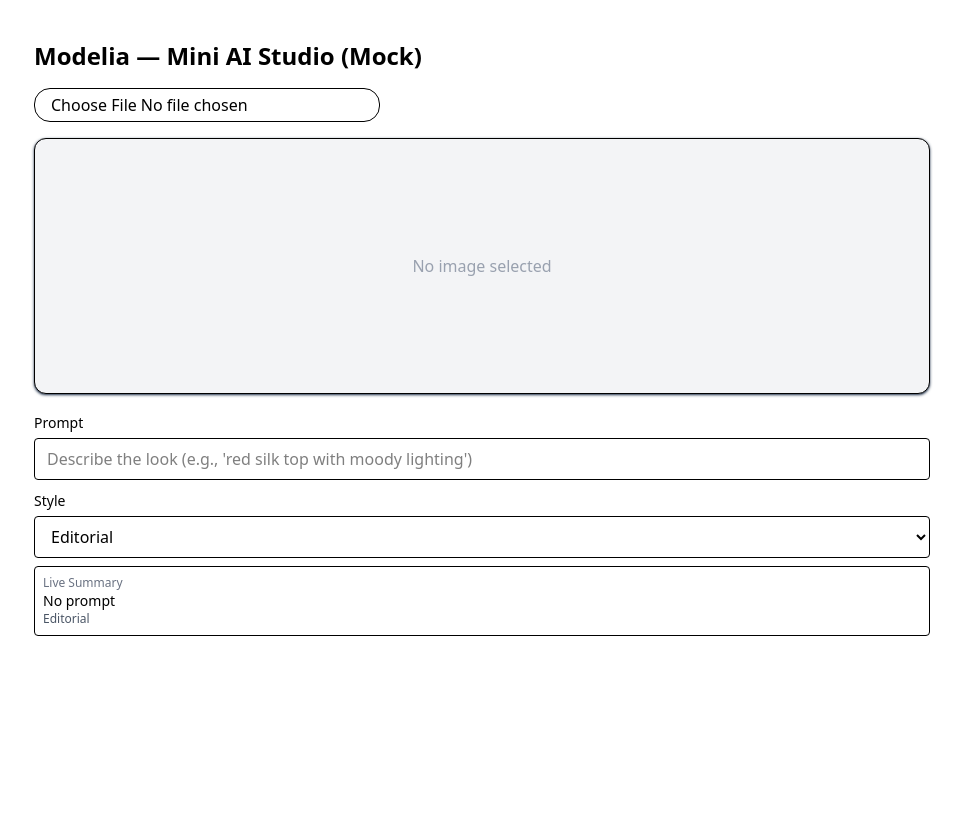
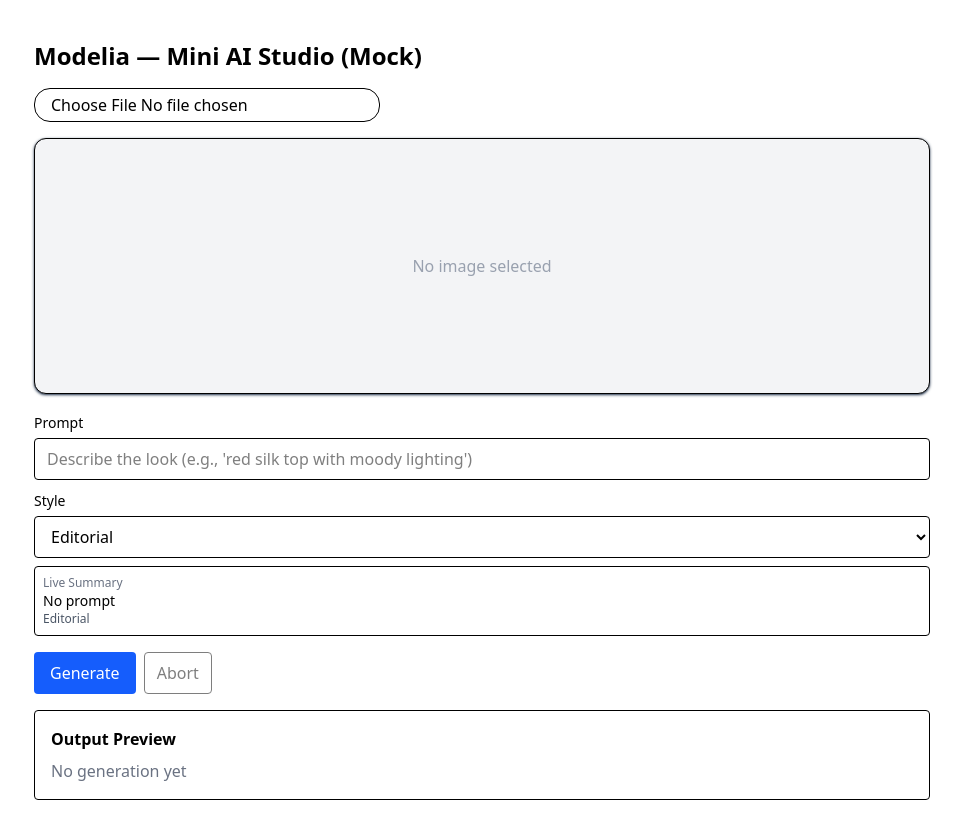
Before and after one commit to Gokuldev23/modelia-studio, a React (Vite) app: page / in a window 1280 px wide. Shown: the whole page, without its empty margins (158-1121 px from the left). Before the commit the page ends 800 px from the top, so only its background shows below. Built offline with nearby package versions, Linux system fonts and the light colour scheme.

Commit message:
feat: Generating image using prompt via Mock Api has been done

```diff
--- a/src/App.tsx
+++ b/src/App.tsx
@@ -1,21 +1,29 @@
 import { useState } from "react";
-import type { StyleOption } from "./js/types";
+import type { Generation, StyleOption } from "./js/types";
+import { useImgGeneration } from "./hooks/useImgGeneration"
 import UploadPreview from "./components/UploadPreview"
 import PromptStyleForm from "./components/PromptStyleForm";
+import GenerateBtn from "./components/GenerateBtn";
+import GeneratedOutput from "./components/GeneratedOutput";
 
 
 type PromptFormType = {
-  prompt:string,
-  style:StyleOption
+  prompt: string,
+  style: StyleOption
 }
 
 
 function App() {
+
   const [imageDataUrl, setImageDataUrl] = useState<string | null>(null);
 
-  const [promptForm,setPromptForm] = useState<PromptFormType>({
-    prompt:'',
-    style:'Editorial'
+  const { generate, loading, error, abort, attempt } = useImgGeneration();
+
+  const [currentGeneration, setCurrentGeneration] = useState<Generation | null>(null);
+
+  const [promptForm, setPromptForm] = useState<PromptFormType>({
+    prompt: '',
+    style: 'Editorial'
   })
 
   const handleSetPromptForm = (key: keyof PromptFormType, value: string) => {
@@ -25,19 +33,46 @@ function App() {
     }))
   }
 
+  const handleGenerate = async () => {
+    if (!imageDataUrl) {
+      alert('Upload an image first');
+      return;
+    }
+    try {
+      const gen = await generate({ imageDataUrl, prompt:promptForm.prompt, style:promptForm.style });
+      setCurrentGeneration(gen);
+    } catch (err: unknown) {
+      if (
+        err &&
+        typeof err === "object" &&
+        "name" in err &&
+        (err as { name?: string }).name === "AbortError"
+      )
+        console.error('Generation failed', err);
+    }
+  };
+
   return (
     <div className="max-w-4xl mx-auto lg:py-10 md:py-5 py-3">
       <header>
         <h1 className="text-2xl font-bold">Modelia — Mini AI Studio (Mock)</h1>
       </header>
       <main>
-          <UploadPreview onImageReady={setImageDataUrl} currentImage={imageDataUrl}/>
+        <UploadPreview onImageReady={setImageDataUrl} currentImage={imageDataUrl} />
         <PromptStyleForm
           prompt={promptForm.prompt}
           style={promptForm.style}
           setPrompt={(val) => handleSetPromptForm("prompt", val)}
           setStyle={(val) => handleSetPromptForm("style", val)}
         />
+        <GenerateBtn
+          onGenerate={handleGenerate}
+          loading={loading}
+          error={error}
+          onAbort={abort}
+          attempt={attempt}
+        />
+        <GeneratedOutput currentGeneration={currentGeneration}/>
       </main>
     </div>
   )
--- /dev/null
+++ b/src/apis/imgGenApi.ts
@@ -0,0 +1,41 @@
+import type { Generation, Payload } from "../js/types";
+
+
+
+
+
+export async function imageGenApi(req: Payload): Promise<Generation> {
+  const { imageDataUrl, prompt, style, signal } = req;
+
+  const delay = (ms: number) =>
+    new Promise<void>((resolve, reject) => {
+      const id = setTimeout(resolve, ms);
+      if (signal) {
+        signal.addEventListener(
+          "abort",
+          () => {
+            clearTimeout(id);
+            reject(new DOMException("Aborted", "AbortError"));
+          },
+          { once: true }
+        );
+      }
+    });
+
+  await delay(1000 + Math.floor(Math.random() * 1000));
+
+  if (Math.random() < 0.5) {
+    console.log("Error in Randomness");
+    throw new Error("Model overloaded");
+  }
+
+  const result: Generation = {
+    id: crypto.randomUUID(),
+    imageUrl: imageDataUrl,
+    prompt,
+    style: style as Generation["style"],
+    createdAt: new Date().toISOString(),
+  };
+
+  return result;
+}
--- /dev/null
+++ b/src/components/GenerateBtn.tsx
@@ -0,0 +1,48 @@
+type Props = {
+    onGenerate: () => void;
+    onAbort: () => void;
+    loading: boolean;
+    attempt: number;
+    error:string | null
+};
+
+export default function GenerateBtn({ onGenerate, onAbort, loading, attempt ,error }: Props) {
+    return (
+        <div className="flex gap-2">
+            <button
+                onClick={onGenerate}
+                disabled={loading}
+                className="px-4 py-2 bg-blue-600 text-white rounded disabled:opacity-50"
+            >
+                {loading ? 'Generating...' : 'Generate'}
+            </button>
+
+            <button
+                onClick={onAbort}
+                disabled={!loading}
+                aria-disabled={!loading}
+                className="px-3 py-2 border rounded disabled:opacity-50"
+            >
+                Abort
+            </button>
+
+            <div aria-live="polite" className="text-sm text-gray-600">
+                {error ? <span className="text-red-600">Error: {error}</span> : <span>&nbsp;</span>}
+            </div>
+
+            {loading && (
+                <div role="status" aria-live="polite" className="flex items-center gap-2">
+                    <svg className="animate-spin h-5 w-5" viewBox="0 0 24 24">
+                        <circle className="opacity-25" cx="12" cy="12" r="10" stroke="currentColor" strokeWidth="4" />
+                        <path className="opacity-75" d="M4 12a8 8 0 018-8v8z" fill="currentColor"></path>
+                    </svg>
+                    <span className="sr-only">Loading</span>
+                    {attempt > 0 && (
+                        <span className="px-4 italic text-sm"> Try Again.. (Attemp - {attempt})</span>
+                    )}
+                </div>
+
+            )}
+        </div>
+    )
+}
--- /dev/null
+++ b/src/components/GeneratedOutput.tsx
@@ -0,0 +1,26 @@
+import type { Generation } from '../js/types'
+
+
+type Props = {
+    currentGeneration: Generation | null
+}
+
+export default function GeneratedOutput({ currentGeneration }:Props) {
+  return (
+      <div className="mt-4 border p-4 rounded">
+          <h2 className="font-semibold">Output Preview</h2>
+          {currentGeneration ? (
+              <div className="mt-2">
+                  <img src={currentGeneration.imageUrl} alt="Generated" className="w-full object-contain max-h-96" />
+                  <div className="mt-2">
+                      <div className="text-sm font-medium">{currentGeneration.prompt}</div>
+                      <div className="text-xs text-gray-500">{currentGeneration.style}</div>
+                      <div className="text-xs text-gray-400">{new Date(currentGeneration.createdAt).toLocaleString()}</div>
+                  </div>
+              </div>
+          ) : (
+              <div className="text-gray-500 mt-2">No generation yet</div>
+          )}
+      </div>
+  )
+}
--- /dev/null
+++ b/src/hooks/useImgGeneration.tsx
@@ -0,0 +1,83 @@
+import { useCallback, useRef, useState } from "react";
+import { imageGenApi } from "../apis/imgGenApi";
+import type { Generation } from "../js/types";
+
+export function useImgGeneration() {
+    const [loading, setLoading] = useState(false);
+    const [error, setError] = useState<string | null>(null);
+    const controllerRef = useRef<AbortController | null>(null);
+    const [attempt,setAttempt] = useState(0)
+
+    const generate = useCallback(
+        async (payload: {
+            imageDataUrl: string;
+            prompt: string;
+            style: string;
+        }): Promise<Generation> => {
+            setLoading(true);
+            setError(null);
+            controllerRef.current?.abort();
+            const controller = new AbortController();
+            controllerRef.current = controller;
+
+            const maxAttempts = 3;
+            let atmpt = 0;
+            setAttempt(atmpt)
+            let lastErr: unknown = null;
+
+            while (atmpt < maxAttempts) {
+                console.log({ attempt });
+                try {
+                    const result = await imageGenApi({
+                        ...payload,
+                        signal: controller.signal,
+                    });
+                    setLoading(false);
+                    return result;
+                } catch (err: unknown) {
+                    if (
+                        err &&
+                        typeof err === "object" &&
+                        "name" in err &&
+                        (err as { name?: string }).name === "AbortError"
+                    ) {
+                        setLoading(false);
+                        setError("Aborted");
+                        throw err;
+                    }
+                    lastErr = err;
+                    atmpt++;
+                    setAttempt(atmpt)
+                    if (attempt >= maxAttempts) {
+                        break;
+                    }
+                    const backoff = 500 * Math.pow(2, attempt - 1);
+                    await new Promise((r) => setTimeout(r, backoff));
+                }
+            }
+
+            setLoading(false);
+            let message = "Unknown error";
+            if (
+                lastErr &&
+                typeof lastErr === "object" &&
+                "message" in lastErr &&
+                typeof (lastErr as { message?: unknown }).message === "string"
+            ) {
+                message = (lastErr as { message: string }).message;
+            }
+            setError(message);
+            throw lastErr;
+        },
+        []
+    );
+
+    const abort = useCallback(() => {
+        controllerRef.current?.abort();
+        controllerRef.current = null;
+        setLoading(false);
+        setError("Aborted");
+    }, []);
+
+    return { generate, loading, error, abort, attempt };
+}
```
Also changed, not shown: src/js/types.ts (+15 -0 lines). Lines whose indentation alone changed are shown as unchanged.
